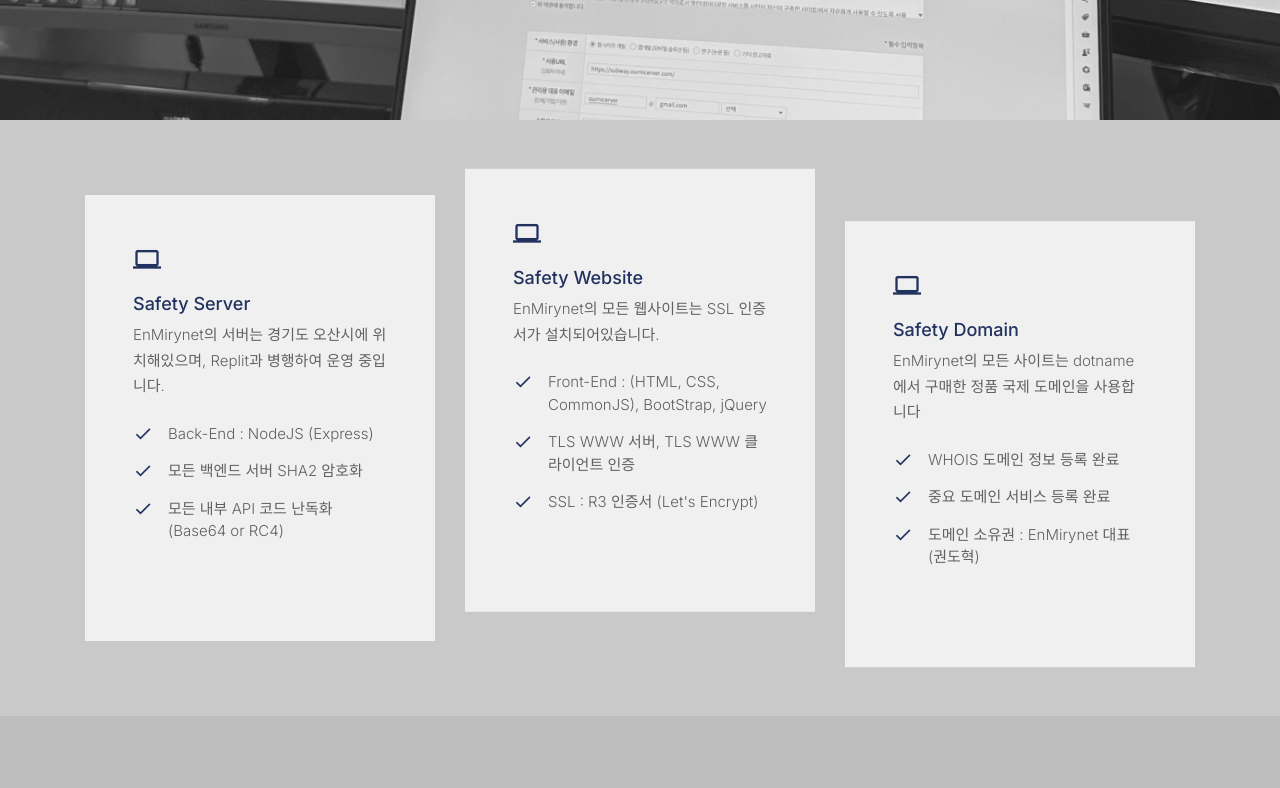
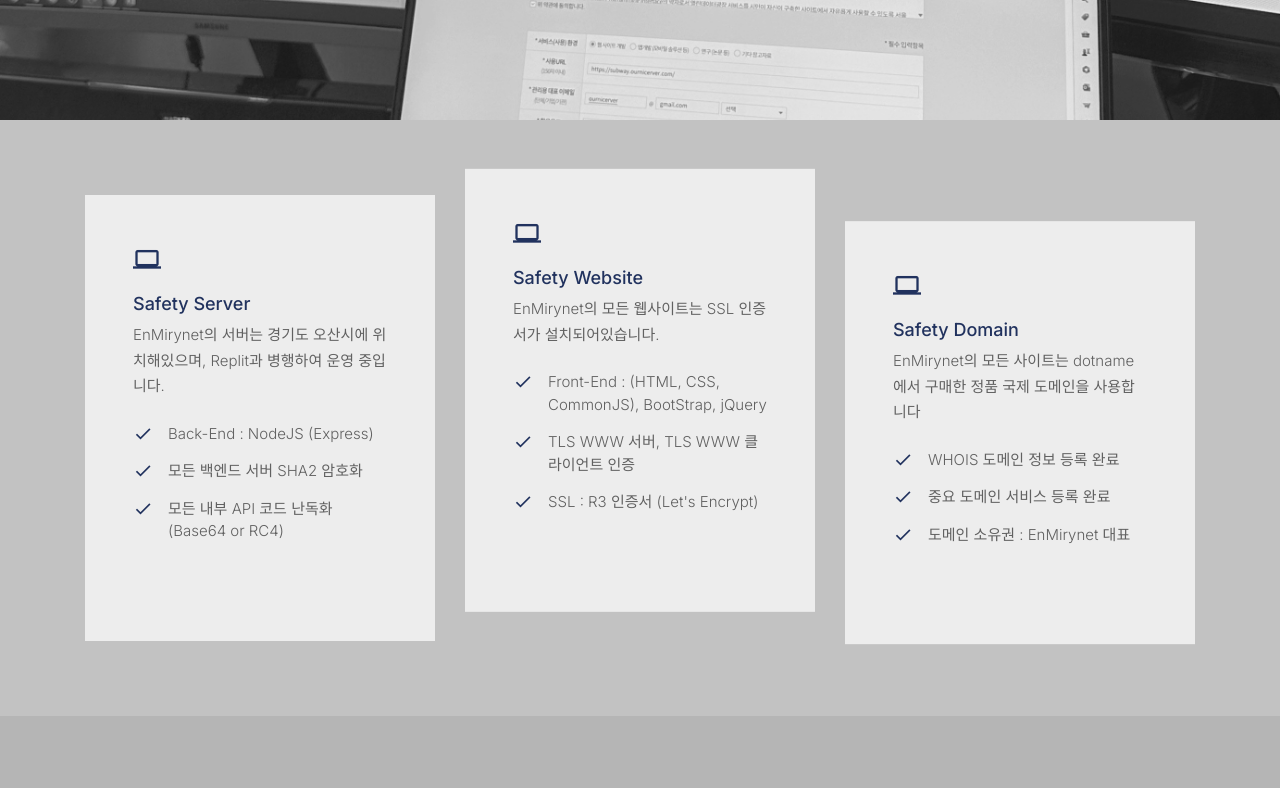
Before and after one commit to Kwondh0321/Enmirynet_main, a website: page source/_developers/index.html in a window 1280 px wide. Shown: the part 680-1468 px from the top of the page. Drawn offline with Linux system fonts and the light colour scheme; files whose address does not match are found by name.

Commit message:
edit site basic color

```diff
--- a/source/_developers/css/style.css
+++ b/source/_developers/css/style.css
@@ -4,7 +4,7 @@
   color: #818181;
   font-weight: 300;
   font-size: 15px;
-  background: #ababab;
+  background: #a8a8a8;
 }
 
   body:before {
@@ -54,11 +54,11 @@
 }
 
 #enmirynet_safety {
-	background-color: #c9c9c9;
+	background-color: #c2c2c2;
 }
 
 #divide_compartmants {
-	background-color: #f0f0f0;
+	background-color: #ededed;
 }
 
 
@@ -146,7 +146,7 @@
 .site-section {
   padding: 2.5em 0;
 	color: #616161;
-	background-color: #bdbdbd;
+	background-color: #b5b5b5;
 }
   @media (min-width: 768px) {
     .site-section {
--- a/source/_developers/index.html
+++ b/source/_developers/index.html
@@ -149,7 +149,7 @@
                 <ul class="list-unstyled ul-check primary">
                   <li>WHOIS 도메인 정보 등록 완료</li>
                   <li>중요 도메인 서비스 등록 완료</li>
-                  <li>도메인 소유권 : EnMirynet 대표 (권도혁)</li>
+                  <li>도메인 소유권 : EnMirynet 대표</li>
                 </ul>
               </div>
             </div>
```
Also changed, not shown: source/_developers/css/bootstrap.min.css.
